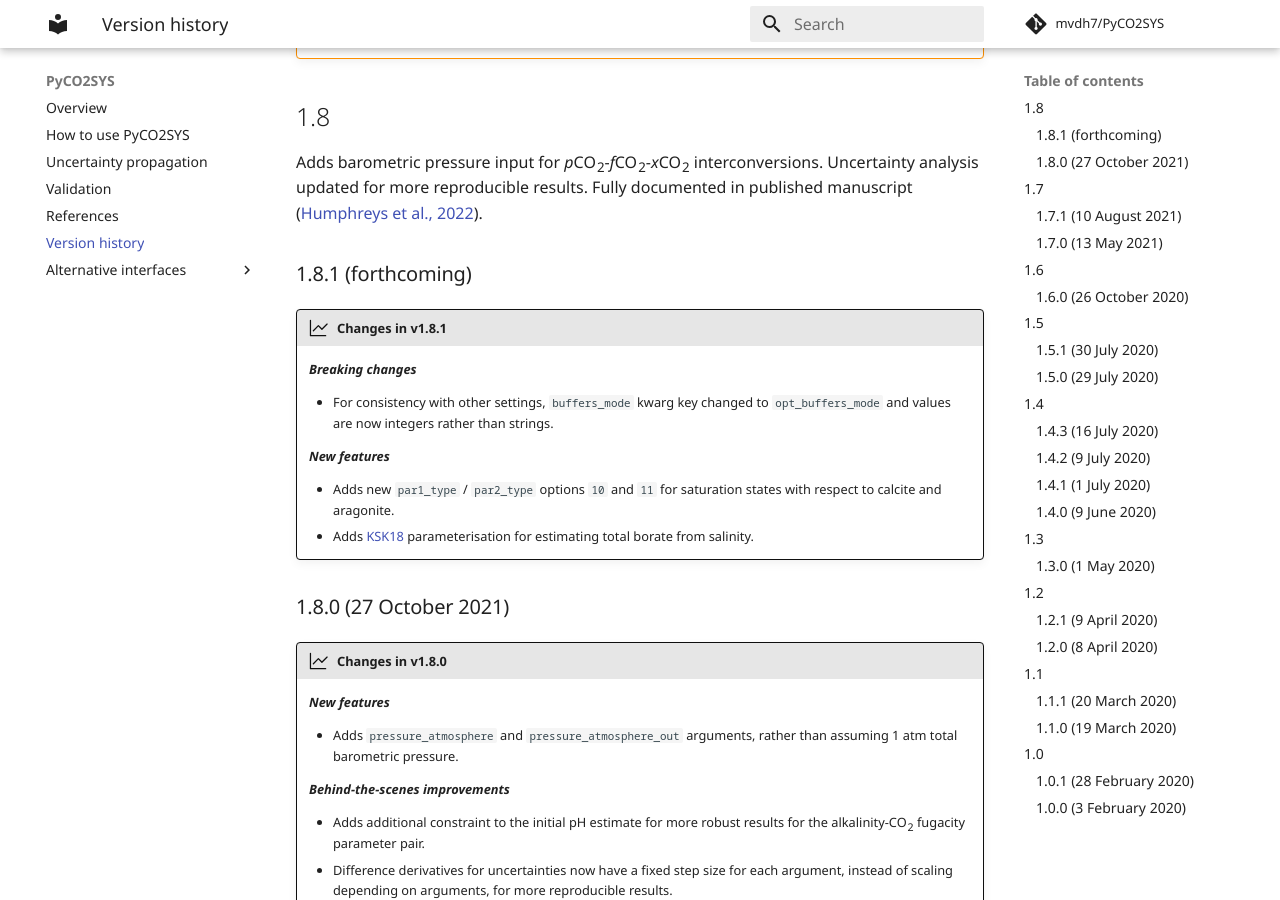
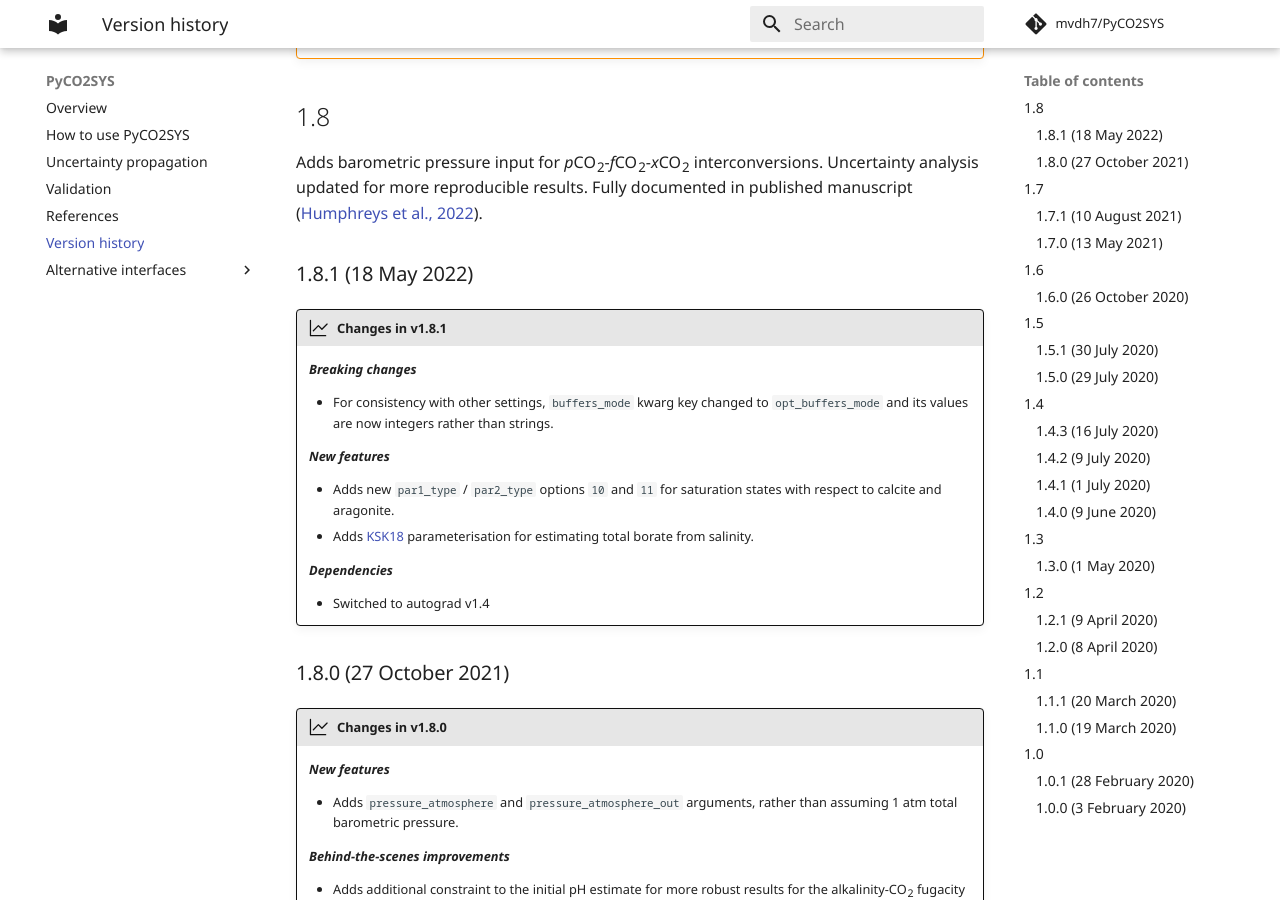
Before and after one commit to mvdh7/PyCO2SYS, an MkDocs documentation site: the page built from docs/versions.md, in a window 1280 px wide and 900 px high, scrolled down 807 px. Built offline with MkDocs 1.6.1 and Material for MkDocs 9.7.7, drawn with Linux system fonts in a browser that asks for light colours; formulas are drawn with MathJax 3; comment, search, counter and statistics services are not loaded.

Commit message:
Update to autograd 1.4

```diff
--- a/docs/versions.md
+++ b/docs/versions.md
@@ -31,18 +31,22 @@
 
 Adds barometric pressure input for *p*CO<sub>2</sub>-*f*CO<sub>2</sub>-*x*CO<sub>2</sub> interconversions.  Uncertainty analysis updated for more reproducible results.  Fully documented in published manuscript ([Humphreys et al., 2022](https://doi.org/10.5194/gmd-15-15-2022)).
 
-### 1.8.1 (forthcoming)
+### 1.8.1 (18 May 2022)
 
 !!! new-version "Changes in v1.8.1"
 
     ***Breaking changes***
 
-    * For consistency with other settings, `buffers_mode` kwarg key changed to `opt_buffers_mode` and values are now integers rather than strings.
+    * For consistency with other settings, `buffers_mode` kwarg key changed to `opt_buffers_mode` and its values are now integers rather than strings.
 
     ***New features***
 
     * Adds new `par1_type` / `par2_type` options `10` and `11` for saturation states with respect to calcite and aragonite.
     * Adds [KSK18](../refs/#k) parameterisation for estimating total borate from salinity.
+
+    ***Dependencies***
+
+    * Switched to autograd v1.4
 
 ### 1.8.0 (27 October 2021)
 
--- a/requirements.txt
+++ b/requirements.txt
@@ -2,6 +2,5 @@ numpy >= 1.17
 pandas >= 1
 xarray >= 0.15
 openpyxl >= 3
-autograd-latest == 1.3
+autograd == 1.4
 matplotlib
-dask
```
